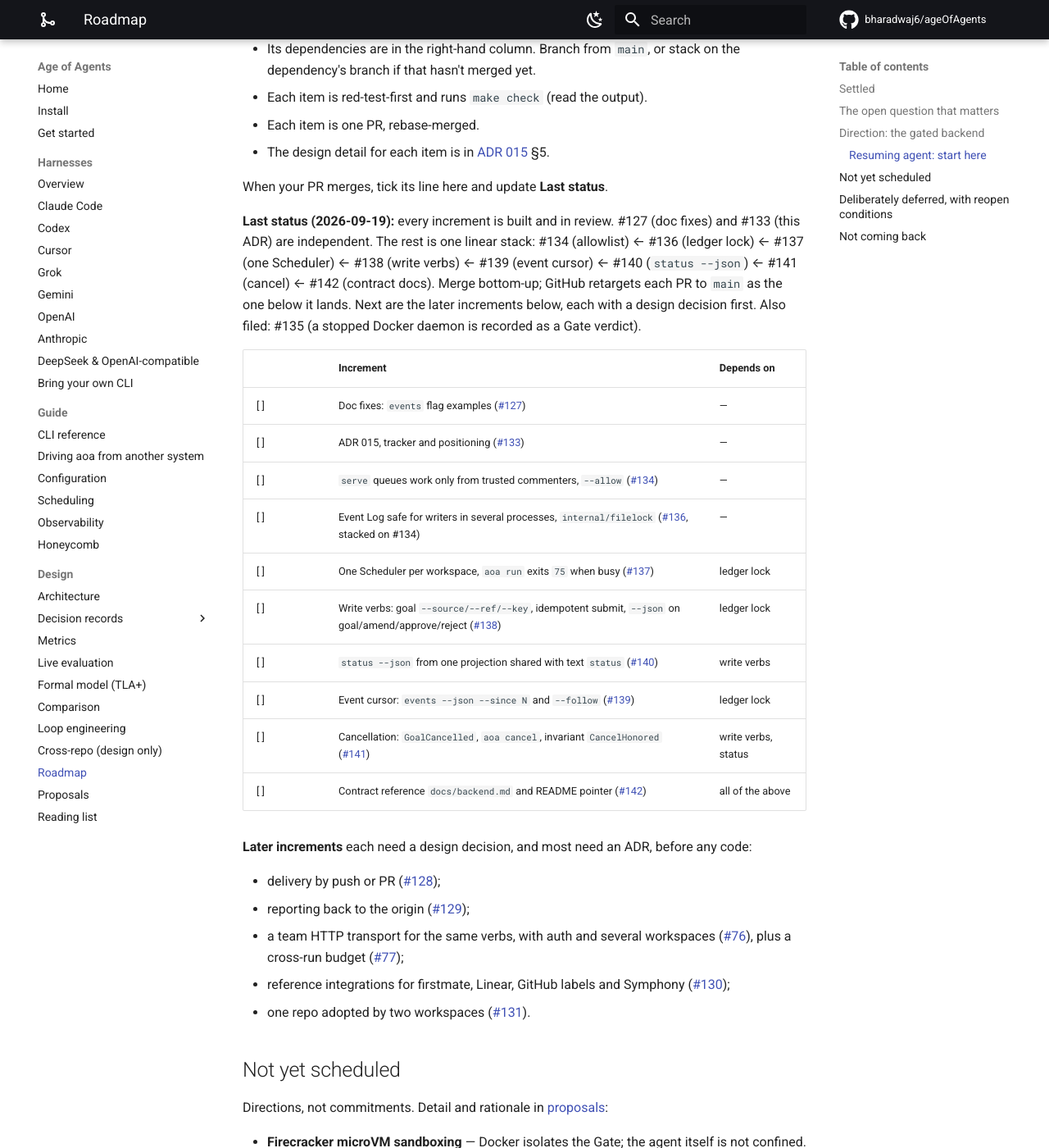
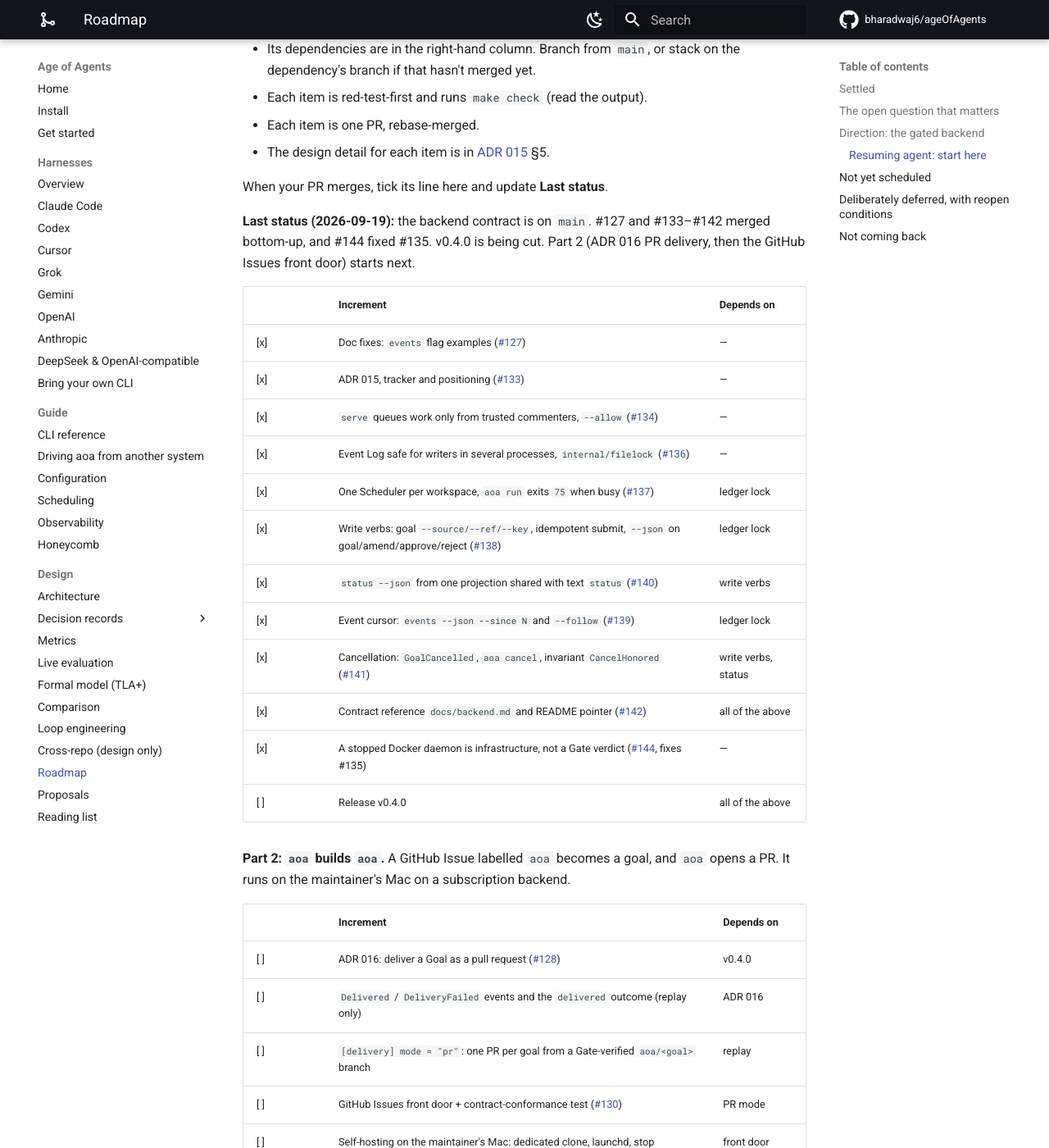
Before and after one commit to bharadwaj6/ageOfAgents, an MkDocs documentation site: the page built from docs/design/roadmap.md, in a window 1280 px wide and 1400 px high, scrolled down 1277 px. Shown: the whole window at 82% size. Built offline with MkDocs 1.6.1 and Material for MkDocs 9.7.7, drawn with Linux system fonts in a browser that asks for light colours; comment, search, counter and statistics services are not loaded; some of the changed text lies outside the part shown.

Commit message:
docs: bring README and guides in line with the backend contract
README gains a "drive it from a board, a bot or an orchestrator"
section and the schema-1 stability note; AGENTS.md gets the front-door
vocabulary, the contract in the repo map, and golden rule 7 (ADR 015);
architecture, docs index and the delegating skill mention front doors
and cancel. The tracker ticks the landed contract and lays out Part 2,
and the CHANGELOG cuts 0.4.0.

Co-Authored-By: Claude Opus 5 <noreply@anthropic.com>

```diff
--- a/docs/design/roadmap.md
+++ b/docs/design/roadmap.md
@@ -50,35 +50,46 @@ Take the first unticked item below.
 
 When your PR merges, tick its line here and update **Last status**.
 
-**Last status (2026-09-19):** every increment is built and in review. #127 (doc fixes) and #133 (this
-ADR) are independent. The rest is one linear stack: #134 (allowlist) ← #136 (ledger lock) ← #137 (one
-Scheduler) ← #138 (write verbs) ← #139 (event cursor) ← #140 (`status --json`) ← #141 (cancel) ← #142
-(contract docs). Merge bottom-up; GitHub retargets each PR to `main` as the one below it lands. Next are
-the later increments below, each with a design decision first. Also filed: #135 (a stopped Docker daemon
-is recorded as a Gate verdict).
+**Last status (2026-09-19):** the backend contract is on `main`. #127 and #133–#142 merged bottom-up,
+and #144 fixed #135. v0.4.0 is being cut. Part 2 (ADR 016 PR delivery, then the GitHub Issues front
+door) starts next.
 
 | | Increment | Depends on |
 |---|---|---|
-| [ ] | Doc fixes: `events` flag examples ([#127](https://github.com/bharadwaj6/ageOfAgents/pull/127)) | — |
-| [ ] | ADR 015, tracker and positioning ([#133](https://github.com/bharadwaj6/ageOfAgents/pull/133)) | — |
-| [ ] | `serve` queues work only from trusted commenters, `--allow` ([#134](https://github.com/bharadwaj6/ageOfAgents/pull/134)) | — |
-| [ ] | Event Log safe for writers in several processes, `internal/filelock` ([#136](https://github.com/bharadwaj6/ageOfAgents/pull/136), stacked on #134) | — |
-| [ ] | One Scheduler per workspace, `aoa run` exits `75` when busy ([#137](https://github.com/bharadwaj6/ageOfAgents/pull/137)) | ledger lock |
-| [ ] | Write verbs: goal `--source/--ref/--key`, idempotent submit, `--json` on goal/amend/approve/reject ([#138](https://github.com/bharadwaj6/ageOfAgents/pull/138)) | ledger lock |
-| [ ] | `status --json` from one projection shared with text `status` ([#140](https://github.com/bharadwaj6/ageOfAgents/pull/140)) | write verbs |
-| [ ] | Event cursor: `events --json --since N` and `--follow` ([#139](https://github.com/bharadwaj6/ageOfAgents/pull/139)) | ledger lock |
-| [ ] | Cancellation: `GoalCancelled`, `aoa cancel`, invariant `CancelHonored` ([#141](https://github.com/bharadwaj6/ageOfAgents/pull/141)) | write verbs, status |
-| [ ] | Contract reference `docs/backend.md` and README pointer ([#142](https://github.com/bharadwaj6/ageOfAgents/pull/142)) | all of the above |
+| [x] | Doc fixes: `events` flag examples ([#127](https://github.com/bharadwaj6/ageOfAgents/pull/127)) | — |
+| [x] | ADR 015, tracker and positioning ([#133](https://github.com/bharadwaj6/ageOfAgents/pull/133)) | — |
+| [x] | `serve` queues work only from trusted commenters, `--allow` ([#134](https://github.com/bharadwaj6/ageOfAgents/pull/134)) | — |
+| [x] | Event Log safe for writers in several processes, `internal/filelock` ([#136](https://github.com/bharadwaj6/ageOfAgents/pull/136)) | — |
+| [x] | One Scheduler per workspace, `aoa run` exits `75` when busy ([#137](https://github.com/bharadwaj6/ageOfAgents/pull/137)) | ledger lock |
+| [x] | Write verbs: goal `--source/--ref/--key`, idempotent submit, `--json` on goal/amend/approve/reject ([#138](https://github.com/bharadwaj6/ageOfAgents/pull/138)) | ledger lock |
+| [x] | `status --json` from one projection shared with text `status` ([#140](https://github.com/bharadwaj6/ageOfAgents/pull/140)) | write verbs |
+| [x] | Event cursor: `events --json --since N` and `--follow` ([#139](https://github.com/bharadwaj6/ageOfAgents/pull/139)) | ledger lock |
+| [x] | Cancellation: `GoalCancelled`, `aoa cancel`, invariant `CancelHonored` ([#141](https://github.com/bharadwaj6/ageOfAgents/pull/141)) | write verbs, status |
+| [x] | Contract reference `docs/backend.md` and README pointer ([#142](https://github.com/bharadwaj6/ageOfAgents/pull/142)) | all of the above |
+| [x] | A stopped Docker daemon is infrastructure, not a Gate verdict ([#144](https://github.com/bharadwaj6/ageOfAgents/pull/144), fixes #135) | — |
+| [ ] | Release v0.4.0 | all of the above |
+
+**Part 2: `aoa` builds `aoa`.** A GitHub Issue labelled `aoa` becomes a goal, and `aoa` opens a PR. It runs
+on the maintainer's Mac on a subscription backend.
+
+| | Increment | Depends on |
+|---|---|---|
+| [ ] | ADR 016: deliver a Goal as a pull request ([#128](https://github.com/bharadwaj6/ageOfAgents/issues/128)) | v0.4.0 |
+| [ ] | `Delivered` / `DeliveryFailed` events and the `delivered` outcome (replay only) | ADR 016 |
+| [ ] | `[delivery] mode = "pr"`: one PR per goal from a Gate-verified `aoa/<goal>` branch | replay |
+| [ ] | GitHub Issues front door + contract-conformance test ([#130](https://github.com/bharadwaj6/ageOfAgents/issues/130)) | PR mode |
+| [ ] | Self-hosting on the maintainer's Mac: dedicated clone, launchd, stop switches | front door |
+| [ ] | First dogfood PRs: a docs micro-issue, [#143](https://github.com/bharadwaj6/ageOfAgents/issues/143), [#132](https://github.com/bharadwaj6/ageOfAgents/issues/132) | self-hosting |
+| [ ] | Release v0.5.0 | all of the above |
 
 **Later increments** each need a design decision, and most need an ADR, before any code:
 
-- delivery by push or PR ([#128](https://github.com/bharadwaj6/ageOfAgents/issues/128));
 - reporting back to the origin ([#129](https://github.com/bharadwaj6/ageOfAgents/issues/129));
 - a team HTTP transport for the same verbs, with auth and several workspaces
   ([#76](https://github.com/bharadwaj6/ageOfAgents/issues/76)), plus a cross-run budget
   ([#77](https://github.com/bharadwaj6/ageOfAgents/issues/77));
-- reference integrations for firstmate, Linear, GitHub labels and Symphony
-  ([#130](https://github.com/bharadwaj6/ageOfAgents/issues/130));
+- reference integrations for firstmate, Linear and Symphony
+  ([#130](https://github.com/bharadwaj6/ageOfAgents/issues/130); GitHub Issues is Part 2);
 - one repo adopted by two workspaces ([#131](https://github.com/bharadwaj6/ageOfAgents/issues/131)).
 
 ## Not yet scheduled
```
Also changed, not shown: .claude/skills/delegating-work-to-aoa/SKILL.md (+4 -2 lines), AGENTS.md (+5 -2 lines), CHANGELOG.md (+6 -0 lines), README.md (+21 -0 lines), docs/backend.md (+1 -1 lines), docs/design/architecture.md (+11 -2 lines), docs/index.md (+3 -0 lines).
